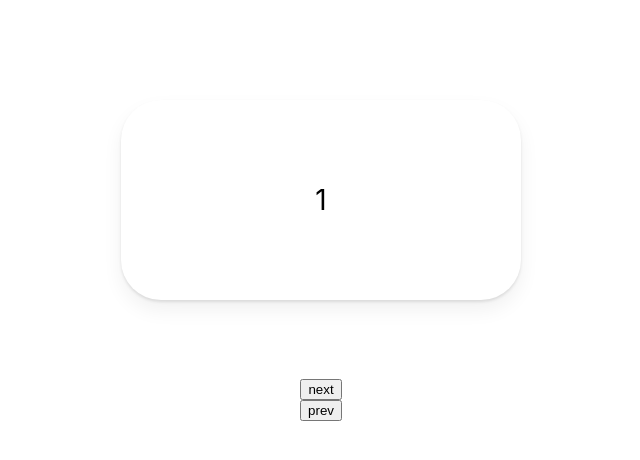
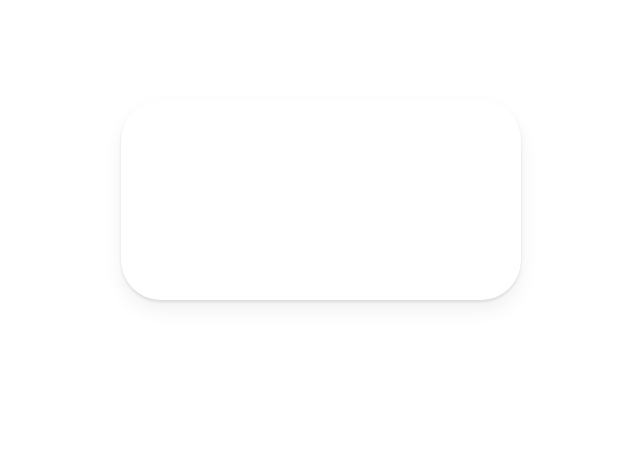
Before and after one commit to johj703/react_masterclass, a React (Create React App) app in the folder animation/: page / in a window 1280 px wide. Shown: the top 460 px of the page, without its empty margins (319-959 px from the left). Built offline with nearby package versions, Linux system fonts and the light colour scheme.

Commit message:
Update App.tsx

```diff
--- a/animation/src/App.tsx
+++ b/animation/src/App.tsx
@@ -1,6 +1,5 @@
 import styled from "styled-components";
-import { motion, AnimatePresence } from "framer-motion";
-import { useState } from "react";
+import { motion } from "framer-motion";
 
 const Wrapper = styled(motion.div)`
   height: 100vh;
@@ -25,57 +24,10 @@ const Box = styled(motion.div)`
   box-shadow: 0 2px 3px rgba(0, 0, 0, 0.1), 0 10px 20px rgba(0, 0, 0, 0.06);
 `;
 
-const box = {
-  entry: (isBack: boolean) => ({
-    x: isBack ? -500 : 500,
-    opacity: 0,
-    scale: 0,
-  }),
-  center: {
-    x: 0,
-    opacity: 1,
-    scale: 1,
-    transition: {
-      duration: 0.3,
-    },
-  },
-  exit: (isBack: boolean) => ({
-    x: isBack ? 500 : -500,
-    opacity: 0,
-    scale: 0,
-    transition: {
-      duration: 0.3,
-    },
-  }),
-};
-
 function App() {
-  const [visible, setVisible] = useState(1);
-  const [back, setBack] = useState(false);
-  const nextPlease = () => {
-    setBack(false);
-    setVisible((prev) => (prev === 10 ? 10 : prev + 1));
-  };
-  const prevPlease = () => {
-    setBack(true);
-    setVisible((prev) => (prev === 1 ? 1 : prev - 1));
-  };
   return (
     <Wrapper>
-      <AnimatePresence custom={back}>
-        <Box
-          custom={back}
-          variants={box}
-          initial="entry"
-          animate="center"
-          exit="exit"
-          key={visible}
-        >
-          {visible}
-        </Box>
-      </AnimatePresence>
-      <button onClick={nextPlease}>next</button>
-      <button onClick={prevPlease}>prev</button>
+      <Box></Box>
     </Wrapper>
   );
 }
```
